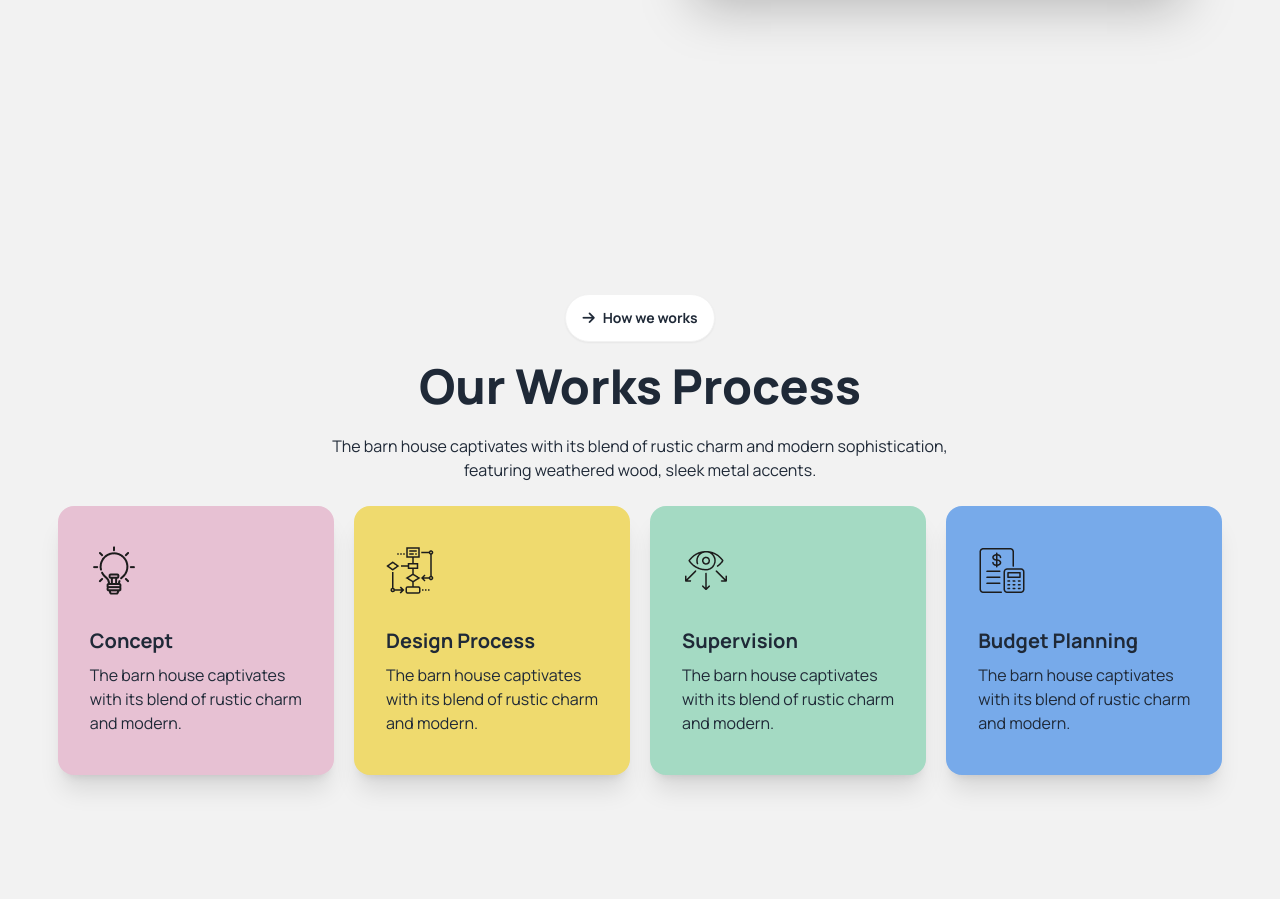
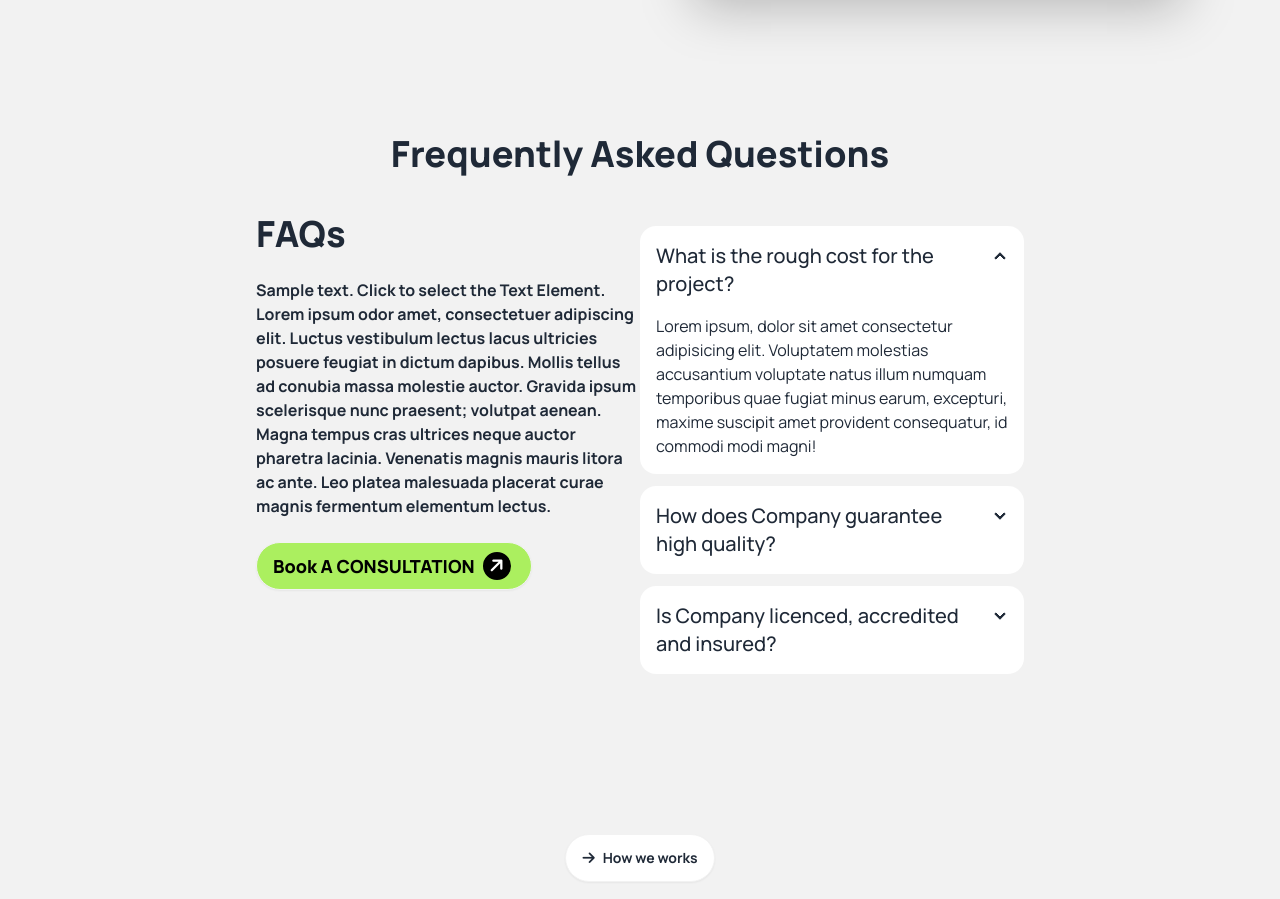
Before and after one commit to abir-hasan59/my-3rd-assignment, a plain HTML site: page index.html in a window 1280 px wide. Shown: the part 1420-2319 px from the top of the page. Drawn offline with nearby package versions, Linux system fonts and the light colour scheme.

Commit message:
faqs section complete

```diff
--- a/index.html
+++ b/index.html
@@ -168,6 +168,49 @@
         </div>
 
        </section>
+       <!-- faq section -->
+        <section class="bg-base-200">
+          <h1 class="text-2xl md:text-4xl font-black text-center mb-10">Frequently Asked Questions</h1>
+            <div class="md:w-3/5 mx-auto flex flex-col md:flex-row">
+                <div class="w-11/12 md:w-1/2 text-center md:text-left mx-auto">
+                    <h1 class="text-2xl md:text-4xl font-black hidden sm:block">FAQs</h1>
+                    <p class="py-6 text-sm md:text-base font-bold">Sample text. Click to select the Text Element. Lorem ipsum odor amet, consectetuer adipiscing elit. Luctus vestibulum lectus lacus ultricies posuere feugiat in dictum dapibus. Mollis tellus ad conubia massa molestie auctor. Gravida ipsum scelerisque nunc praesent; volutpat aenean. Magna tempus cras ultrices neque auctor pharetra lacinia. Venenatis magnis mauris litora ac ante. Leo platea malesuada placerat curae magnis fermentum elementum lectus.</p>
+
+                    <button
+                    class="btn bg-[#ABEF5F] text-black font-extrabold text-lg rounded-3xl md:col-span-2">
+                    Book A CONSULTATION
+                    <i class="fa-solid fa-arrow-right fontno inline-flex justify-center items-center -rotate-45 text-white bg-black h-7 w-7 p-2 rounded-full mr-1"></i>
+                  </button>
+                </div>
+                <div class="w-11/12 md:w-1/2 mx-auto">
+                  <!-- 1st -->
+                  <div class="collapse collapse-arrow bg-white mt-3">
+                    <input type="radio" name="my-accordion-2" checked="checked" />
+                    <div class="collapse-title text-xl font-medium">What is the rough cost for the project?</div>
+                    <div class="collapse-content">
+                      <p>Lorem ipsum, dolor sit amet consectetur adipisicing elit. Voluptatem molestias accusantium voluptate natus illum numquam temporibus quae fugiat minus earum, excepturi, maxime suscipit amet provident consequatur, id commodi modi magni!</p>
+                    </div>
+                  </div>
+                  <!-- 2nd -->
+                  <div class="collapse collapse-arrow bg-white mt-3">
+                    <input type="radio" name="my-accordion-2" />
+                    <div class="collapse-title text-xl font-medium">How does Company guarantee high quality?</div>
+                    <div class="collapse-content">
+                      <p>Lorem ipsum dolor sit amet consectetur adipisicing elit. Illo expedita possimus optio facere quia vel officia? Exercitationem hic veniam eveniet illum numquam at consequatur sint reprehenderit eos placeat. Nisi, repudiandae?</p>
+                    </div>
+                  </div>
+                  <!-- 3rd -->
+                  <div class="collapse collapse-arrow bg-white mt-3">
+                    <input type="radio" name="my-accordion-2" />
+                    <div class="collapse-title text-xl font-medium">Is Company licenced, accredited and insured?</div>
+                    <div class="collapse-content">
+                      <p>Lorem ipsum dolor sit, amet consectetur adipisicing elit. Reprehenderit assumenda saepe debitis iusto minima voluptatibus maxime quibusdam! Asperiores eum illum officiis fugiat, aut rem maiores sed, quod assumenda quisquam debitis.</p>
+                    </div>
+                  </div>
+                </div>
+            </div>
+        </section>
+
        <!-- our works -->
        <section>
         <div class="hero bg-base-200 min-h-screen">
```
